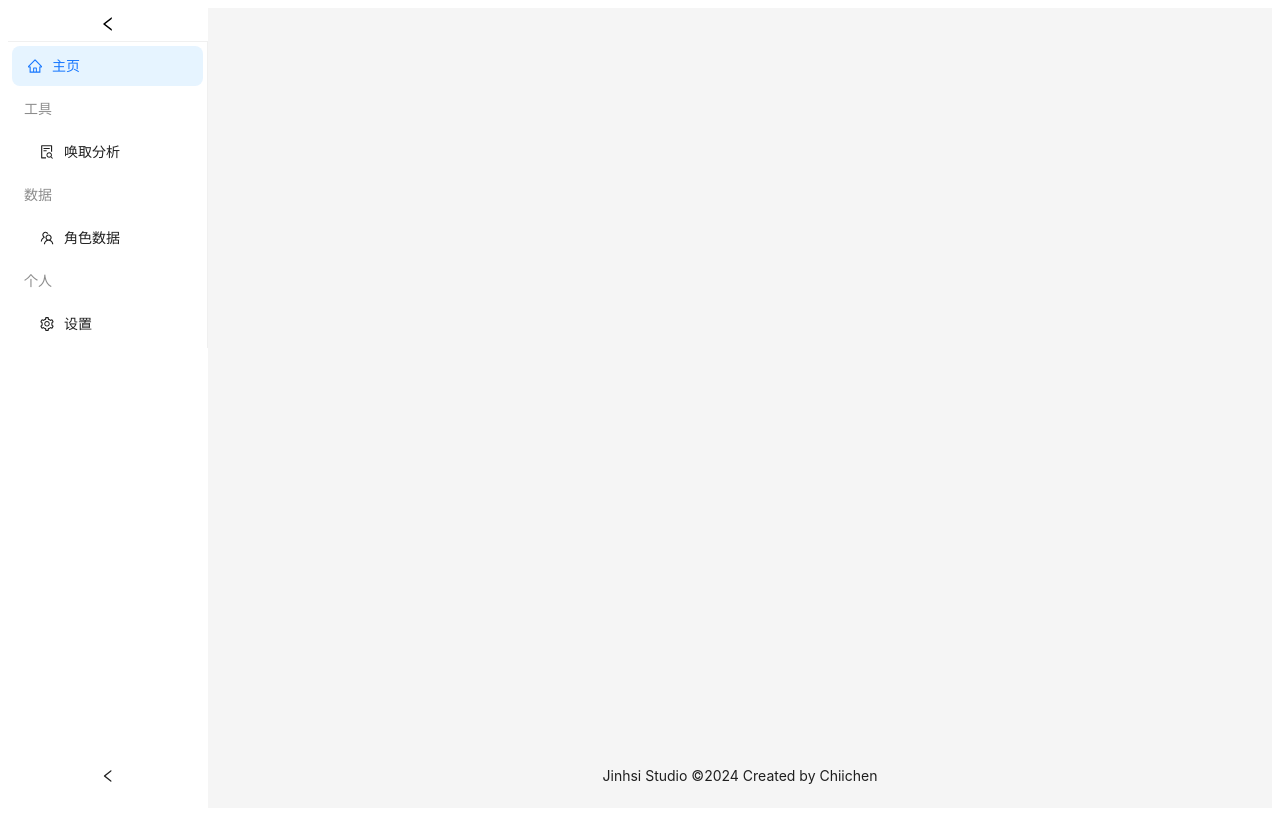
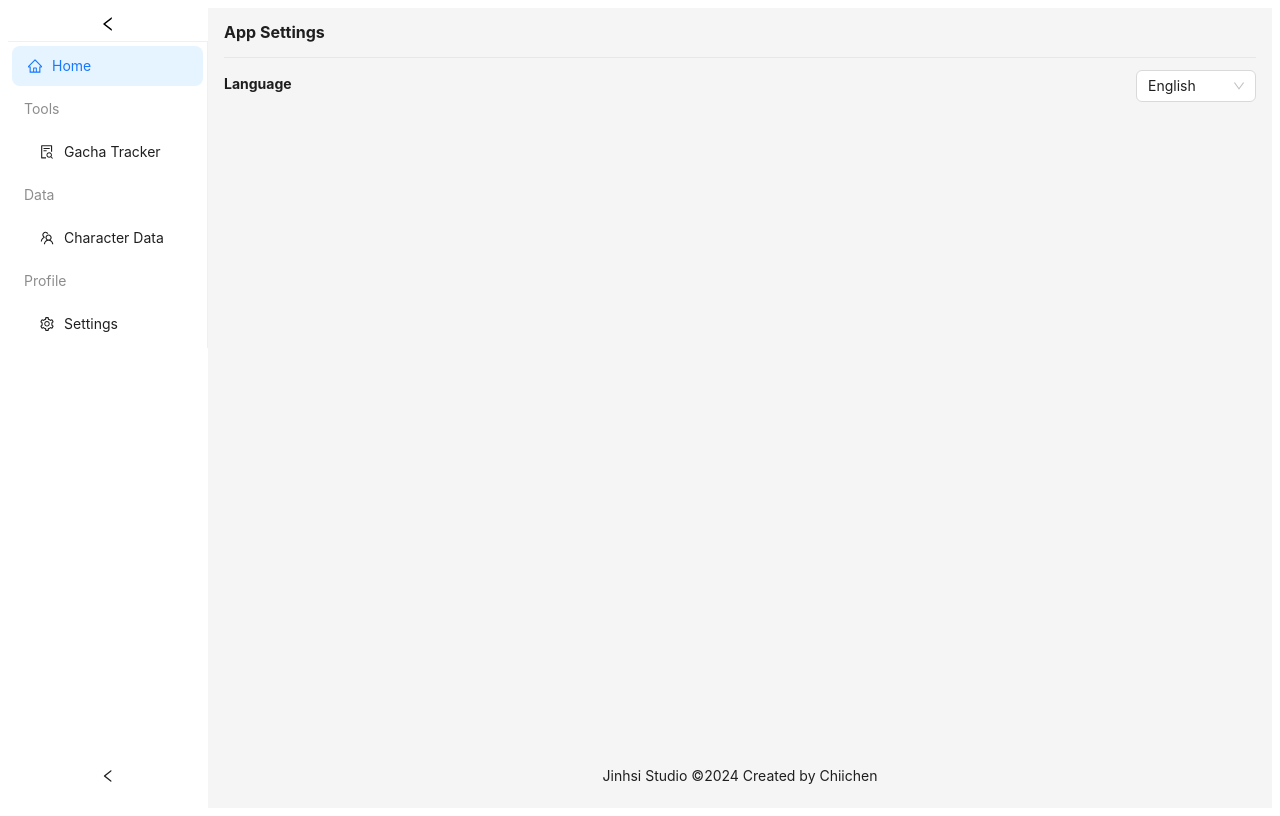
Before and after one commit to JinhsiStudio/JinhsiStudio, a React (Vite) app: page /settings in a window 1280 px wide. Built offline with nearby package versions, Linux system fonts and the light colour scheme.

Commit message:
feat(ui): i18n & language switch at runtime

```diff
--- /dev/null
+++ b/src/components/setttings/mod/setting-component.tsx
@@ -0,0 +1,77 @@
+import React from "react";
+import { List, Spin, Button } from 'antd';
+import { LoadingOutlined } from '@ant-design/icons';
+
+const isAsyncFunction = (func: Function) => {
+    return func.constructor.name === 'AsyncFunction';
+};
+
+interface ItemProps {
+    label: React.ReactNode;
+    extra?: React.ReactNode;
+    children?: React.ReactNode;
+    secondary?: React.ReactNode;
+    onClick?: () => void | Promise<any>;
+}
+
+const SettingItem: React.FC<ItemProps> = (props) => {
+    const { label, extra, children, secondary, onClick } = props;
+    const clickable = !!onClick;
+
+    const primary = (
+        <div style={{ display: 'flex', alignItems: 'center', fontSize: '14px' }}>
+            <span>{label}</span>
+            {extra && <div style={{ marginLeft: 'auto' }}>{extra}</div>}
+        </div>
+    );
+
+    const [isLoading, setIsLoading] = React.useState(false);
+
+    const handleClick = () => {
+        if (onClick) {
+            if (isAsyncFunction(onClick)) {
+                setIsLoading(true);
+                onClick()?.finally(() => setIsLoading(false));
+            } else {
+                onClick();
+            }
+        }
+    };
+
+    return clickable ? (
+        <List.Item>
+            <Button onClick={handleClick} disabled={isLoading} style={{ width: '100%' }}>
+                <List.Item.Meta
+                    title={primary}
+                    description={secondary}
+                />
+                {isLoading ? <Spin indicator={<LoadingOutlined style={{ color: 'blue' }} spin />} /> : <LoadingOutlined />}
+            </Button>
+        </List.Item>
+    ) : (
+        <List.Item>
+            <List.Item.Meta
+                title={primary}
+                description={secondary}
+            />
+            {children}
+        </List.Item>
+    );
+};
+
+interface SettingListProps {
+    title: string;
+    children: React.ReactNode;
+}
+
+const SettingList: React.FC<SettingListProps> = (props) => (
+    <List
+        header={
+            <div style={{ fontSize: '16px', fontWeight: '700' }}>{props.title}</div>
+        }
+    >
+        {props.children}
+    </List>
+);
+
+export { SettingItem, SettingList };
--- /dev/null
+++ b/src/components/setttings/setting-app.tsx
@@ -0,0 +1,25 @@
+
+import { useTranslation } from "react-i18next"
+import { SettingItem, SettingList } from "./mod/setting-component"
+import { Select } from "antd";
+import { supportedLanguages } from "@/services/i18n";
+
+
+export default function AppSetting() {
+    const { t, i18n } = useTranslation()
+    const handleChange = (value: string) => {
+        i18n.changeLanguage(value)
+    };
+
+    return <SettingList title={t("App-Settings")}>
+
+        <SettingItem label={t("Language")}>
+            <Select
+                defaultValue={supportedLanguages[0].value}
+                style={{ width: 120 }}
+                onChange={handleChange}
+                options={supportedLanguages}
+            />
+        </SettingItem>
+    </SettingList>
+}
--- a/src/locales/en_US.json
+++ b/src/locales/en_US.json
@@ -5,5 +5,7 @@
     "Label-Data-Character": "Character Data",
     "Label-GachaTracker": "Gacha Tracker",
     "Label-Profile": "Profile",
-    "Label-Settings": "Settings"
+    "Label-Settings": "Settings",
+    "App-Settings": "App Settings",
+    "Language": "Language"
 }
--- a/src/locales/zh_CN.json
+++ b/src/locales/zh_CN.json
@@ -5,5 +5,7 @@
     "Label-Data-Character": "角色数据",
     "Label-GachaTracker": "唤取分析",
     "Label-Profile": "个人",
-    "Label-Settings": "设置"
+    "Label-Settings": "设置",
+    "App-Settings": "应用设置",
+    "Language":"语言"
 }
--- a/src/pages/data/character/index.tsx
+++ b/src/pages/data/character/index.tsx
@@ -1,5 +1,5 @@
 import { Button } from "antd";
 
-export default function SettingsPage() {
-    return <Button>Setting</Button>
+export default function CharacterDataPage() {
+    return <Button>CharacterData</Button>
 }
--- a/src/pages/routers.tsx
+++ b/src/pages/routers.tsx
@@ -4,6 +4,7 @@ import RouteErrorPage from "../components/base/base-route-error";
 import GachaPage from "./gacha";
 import { BaseErrorBoundary } from "../components/base/base-error-boundary";
 import { useRoutes } from "react-router-dom";
+import SettingsPage from "./settings";
 
 const routers = [
     {
@@ -16,6 +17,12 @@ const routers = [
         label: "Label-Home",
         path: "/gacha",
         element: <GachaPage></GachaPage>,
+        errorElement: <RouteErrorPage></RouteErrorPage >
+    },
+    {
+        label: "Label-Settings",
+        path: "/settings",
+        element: <SettingsPage></SettingsPage>,
         errorElement: <RouteErrorPage></RouteErrorPage >
     }
 ].map((router) => ({
--- a/src/pages/settings/index.tsx
+++ b/src/pages/settings/index.tsx
@@ -1,5 +1,5 @@
-import { Button } from "antd";
+import AppSetting from "@/components/setttings/setting-app";
 
 export default function SettingsPage() {
-    return <Button>Setting</Button>
+    return <AppSetting></AppSetting>
 }
--- a/src/services/i18n.ts
+++ b/src/services/i18n.ts
@@ -2,6 +2,19 @@ import i18n from "i18next";
 import { initReactI18next } from "react-i18next";
 import en_US from "@/locales/en_US.json"
 import zh_CN from "@/locales/zh_CN.json";
+
+export const supportedLanguages =
+    [
+        {
+            value:'en_US',
+            label:'English'
+        },
+        {
+            value:'zh_CN',
+            label:'简体中文',
+        }
+    ]
+
 
 
 const resources = {
@@ -12,7 +25,7 @@ const resources = {
 
 i18n.use(initReactI18next).init({
   resources,
-  lng: "zh_CN",
+  lng: "en_US",
   fallbackLng: "en_US",
   interpolation: {
     escapeValue: false,
--- a/vite.config.ts
+++ b/vite.config.ts
@@ -27,7 +27,7 @@ export default defineConfig(async () => ({
       : undefined,
     watch: {
       // 3. tell vite to ignore watching `src-tauri`
-      ignored: ["**/src-tauri/**","./core"],
+      ignored: [".//src-tauri/**","./core"],
     },
   },
 resolve: {
```
